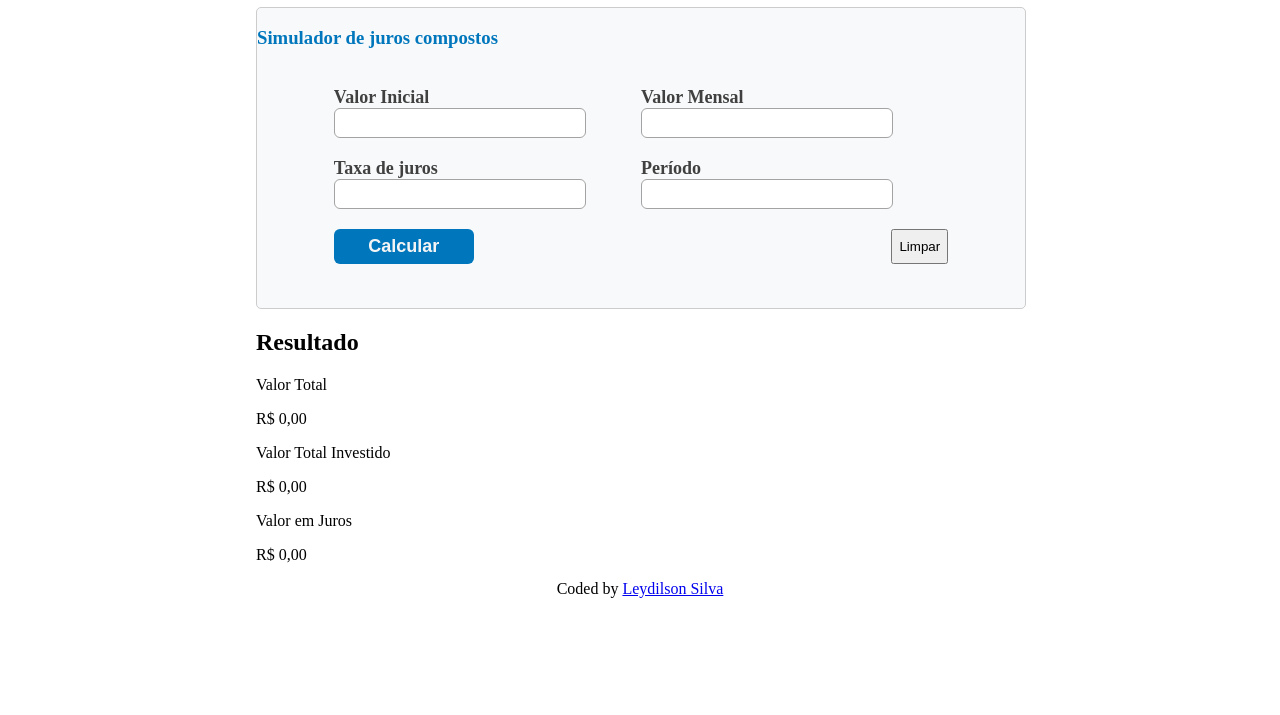
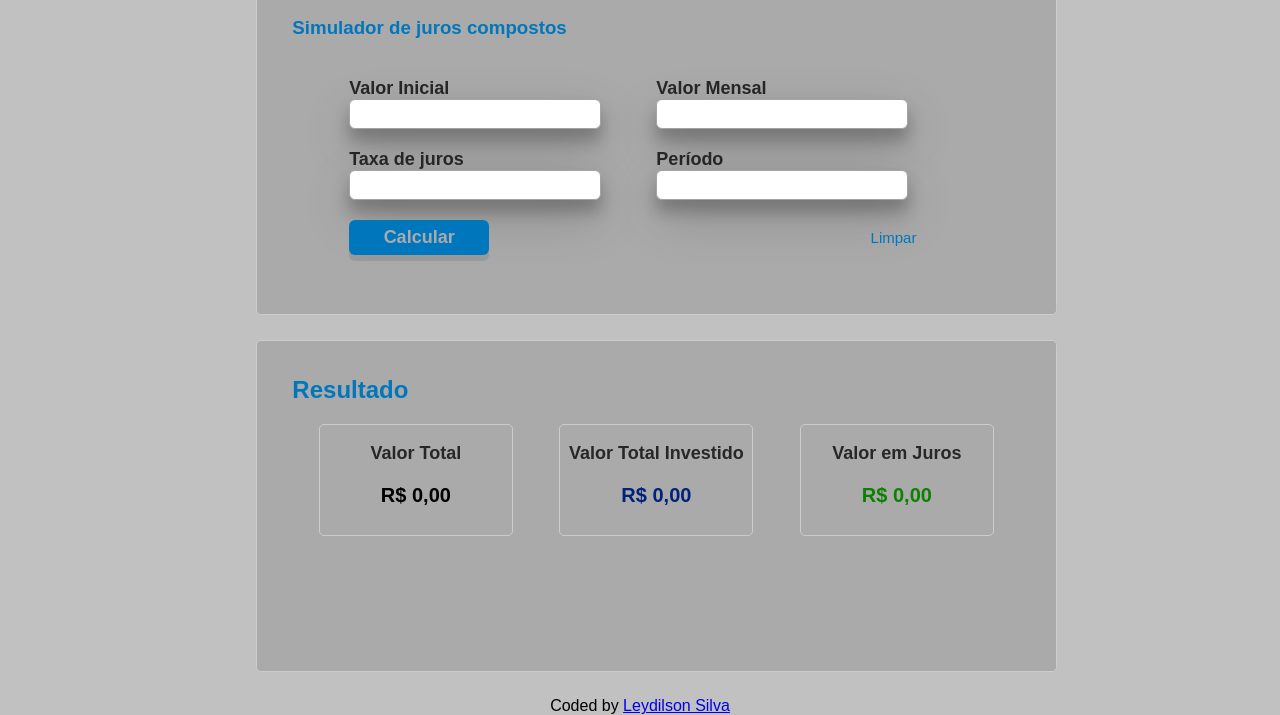
Before and after one commit to Leydilson-Silva/Calculadora-simuladora, a plain HTML site: page Front End/index.html in a window 1280 px wide. Shown: the part 153-868 px from the top of the page. Before the commit the page ends 800 px from the top, so only its background shows below. Drawn offline with Linux system fonts and the light colour scheme; a script that the page names is missing; a web font is replaced by a local one.

Commit message:
Update CSS resultado

```diff
--- a/Front End/index.css
+++ b/Front End/index.css
@@ -3,14 +3,15 @@ body {
     display: flex;
     flex-direction: column;
     align-items: center;
-
+    background-color: #c1c1c1;
+    font-family: 'Sono', sans-serif;
 }
 
 header {
-    background-color: rgb(0, 255, 34);
-    height: 80px;
+    background-color: #3A3A3B ;
+    height: 55px;
     width: 100%;
-    display: flex;
+    display : flex;
     align-items: center;
     justify-content: center;
 }
@@ -23,18 +24,22 @@ ul {
     display: flex;
     justify-content: space-between;
     list-style: none;
+    color: #aaaaaa;
 }
 
 li a {
-    list-style: none;
     text-decoration: none;
-    color: black;
+    color: #aaaaaa;
 }
 
 main {
     width: 60%;
     display: flex;
     flex-direction: column;
+}
+
+main h1 {
+    color: #3A3A3B ;
 }
 
 form {
@@ -44,18 +49,20 @@ form {
     align-items: center;
 }
 
-#simulacao {
-    background-color: #f8f9fa;
+#simulacao, #resultado {
+    background-color: #aaaaaa;
     width: 100%;
     border: 1px solid #ccc;
     border-radius: 5px;
     height: 300px;
+    padding: 2%;
+    margin-bottom: 25px;
 
 }
 
-#simulacao h3 {
+#simulacao h3, #resultado h2 {
     color: #0077bd;
-
+    margin-left: 20px;
 }
 
 
@@ -64,31 +71,113 @@ form {
     display: flex;
     justify-content: space-between;
     margin-top: 20px;
+
 }
-.linha-form label {
+
+.linha-form label, .titulos {
     font-weight: bold;
     font-size: 18px;
-    color: rgb(65, 64, 64);
+    color: #272727 ;
 }
 
-#input-form {
+.input-form {
     display: flex;
     flex-direction: column;
     width: 50%;
 }
-#input-form input{
+
+.input-form input {
     width: 80%;
     height: 26px;
     border: 1px solid #a3a3a3;
-    border-radius: 6px;;
+    border-radius: 6px;
+    box-shadow: 0 12px 16px 0 rgba(0,0,0,0.24), 0 17px 50px 0 rgba(0,0,0,0.19);
 }
-.btn-calcular {
+
+.input-form input:focus{
+    outline: none !important;
+    border-color: #858585;
+}
+
+.btn {
     width: 140px;
     height: 35px;
-    background-color: #0077bd;
-    color: whitesmoke;
-    font-weight: bold;
-    font-size: 18px;
     border: none;
     border-radius: 6px;
 }
+
+.calcular {
+    background-color: #0077bd;
+    color: #aaaaaa;
+    font-weight: bold;
+    font-size: 18px;
+    transition-duration: 0.3s;
+    box-shadow: 0 8px 16px 0 rgba(0,0,0,0.2), 0 6px 20px 0 rgba(0,0,0,0.19);
+    box-shadow: 0 6px #999;
+}
+/* .calcular:hover{
+    color: #0077bd;
+    background-color: transparent;
+    border: 2px solid #0077bd;
+    box-shadow: 0 12px 16px 0 rgba(0,0,0,0.24), 0 17px 50px 0 rgba(0,0,0,0.19);
+} */
+
+.calcular:active {
+    background-color: #00588b;
+    color: #aaaaaa;
+    box-shadow: 0 5px #666666;
+    transform: translateY(4px);
+    border: 2px solid #00588b;
+}
+
+.limpar{
+    font-size: 15px;
+    color: #0077bd;
+    text-decoration: none;
+    background-color: transparent;
+    transition-duration: 0.1s;
+}
+
+.limpar:hover{
+    text-decoration: underline;
+}
+
+.limpar:active {
+    /* background-color: #00588b; */
+    /* color: #aaaaaa; */
+    box-shadow: 0 5px #666666;
+    transform: translateY(4px);
+    border: 1px solid #868686;
+}
+
+.resultado{
+    display: flex;
+    width: 100%;
+    flex-direction: row;
+    justify-content: space-evenly;
+
+}
+.total{
+    background-color: #aaaaaa;
+    width: 25%;
+    height: 110px;;
+    border: 1px solid #ccc;
+    border-radius: 5px;
+    text-align: center;
+
+}
+#total-Valor,
+#total-Investido,
+#total-Juros{
+    font-weight: bold;
+    font-size: 20px;
+}
+#total-Valor{
+color: #000;
+}
+#total-Investido{
+color: #00217c;
+}
+#total-Juros{
+color: #0d8102;
+}
--- a/Front End/index.html
+++ b/Front End/index.html
@@ -5,11 +5,18 @@
         <meta http-equiv="X-UA-Compatible" content="IE=edge">
         <meta name="viewport" content="width=device-width, initial-scale=1.0">
         <title>Calculadora de juros compostos</title>
+        <!-- importando fonts -->
+        <link rel="preconnect" href="https://fonts.googleapis.com">
+        <link rel="preconnect" href="https://fonts.gstatic.com" crossorigin>
+        <link
+            href="https://fonts.googleapis.com/css2?family=Sono:wght@500&display=swap"
+            rel="stylesheet">
         <!-- Importando estilização -->
         <link rel="stylesheet" type="text/css" media="screen" href="index.css">
         <!-- Importando javascript -->
         <script src="mains.js"></script>
     </head>
+
     <body>
         <header>
             <nav>
@@ -28,45 +35,53 @@
                 <h3>Simulador de juros compostos</h3>
                 <form>
                     <div class="linha-form">
-                        <div id="input-form">
+                        <div class="input-form">
                             <label for="valor-inicial">Valor Inicial</label>
                             <input id="valor-inicial" type="number">
                         </div>
-                        <div id="input-form">
+                        <div class="input-form">
                             <label for="valor-mensal">Valor Mensal</label>
                             <input id="valor-mensal" type="number">
                         </div>
                     </div>
-
                     <div class="linha-form">
-                        <div id="input-form">
+                        <div class="input-form">
                             <label for="taxa-juros">Taxa de juros</label>
                             <input id="taxa-juros" type="number">
                         </div>
-                        <div id="input-form">
+                        <div class="input-form">
                             <label for="periodo">Período</label>
                             <input id="periodo" type="number">
                         </div>
                     </div>
+
                     <div class="linha-form">
-                        <input class="btn-calcular" type="submit" value="Calcular">
-                        <button>Limpar</button>
+                        <input class="btn calcular" type="submit"
+                            value="Calcular">
+                        <button class="btn limpar">Limpar</button>
                     </div>
                 </form>
             </section>
 
             <section id="resultado">
-                <h2>Resultado</h2>
                 <div>
-                    <p>Valor Total</p>
-                    <p>R$ 0,00</p> </div>
-                <div>
-                    <p>Valor Total Investido</p>
-                    <p>R$ 0,00</p>
+                    <h2>Resultado</h2>
                 </div>
-                <div>
-                    <p>Valor em Juros</p>
-                    <p>R$ 0,00</p>
+
+                <div class="resultado">
+                    <div class="total">
+                        <p class="titulos">Valor Total</p>
+                        <p id="total-Valor">R$ 0,00</p>
+                    </div>
+                    <div class="total">
+                        <p class="titulos">Valor Total Investido</p>
+                        <p id="total-Investido">R$ 0,00</p>
+                    </div>
+                    <div class="total">
+                        <p class="titulos">Valor em Juros</p>
+                        <p id="total-Juros">R$ 0,00</p>
+                    </div>
+
                 </div>
             </section>
 
```
